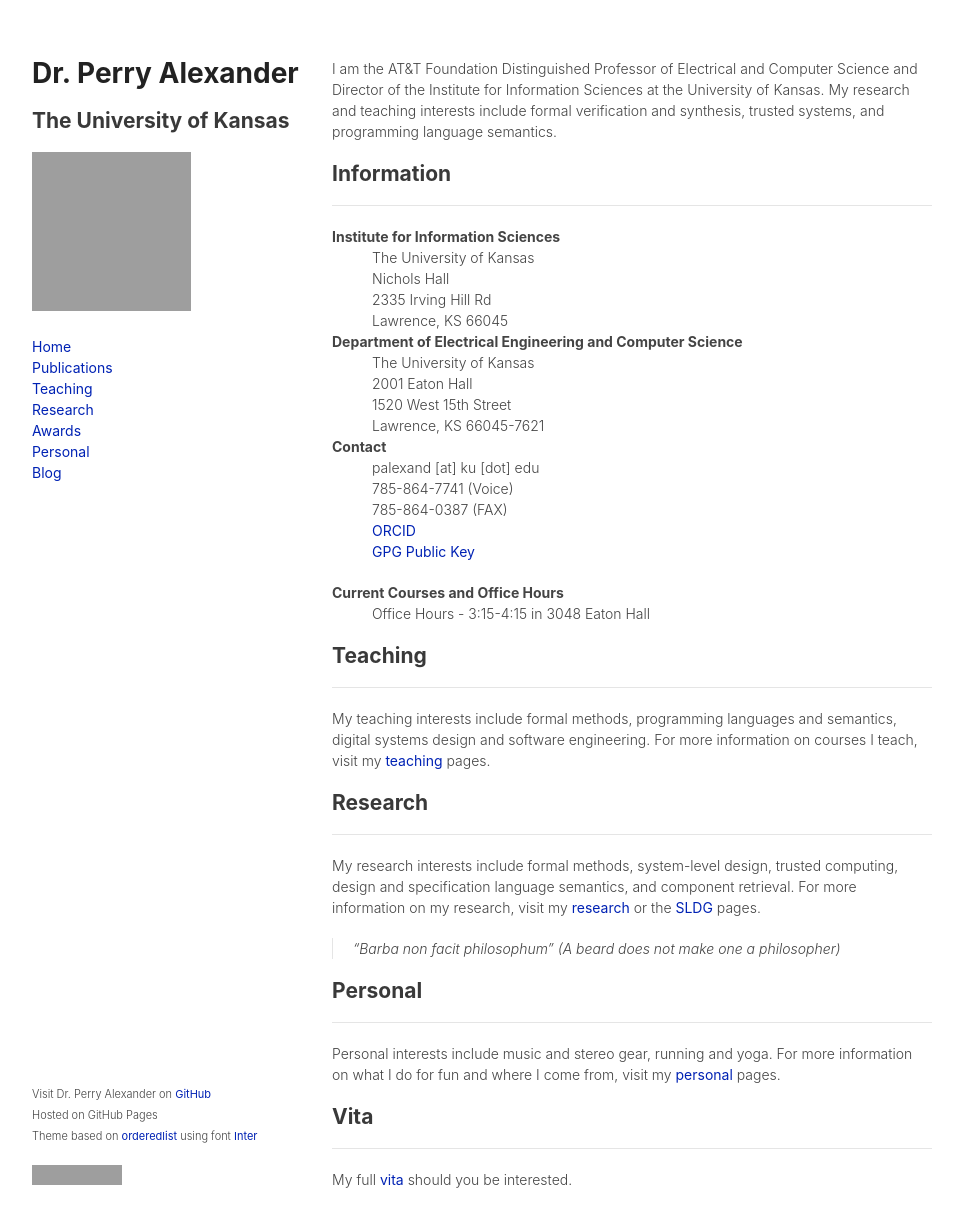
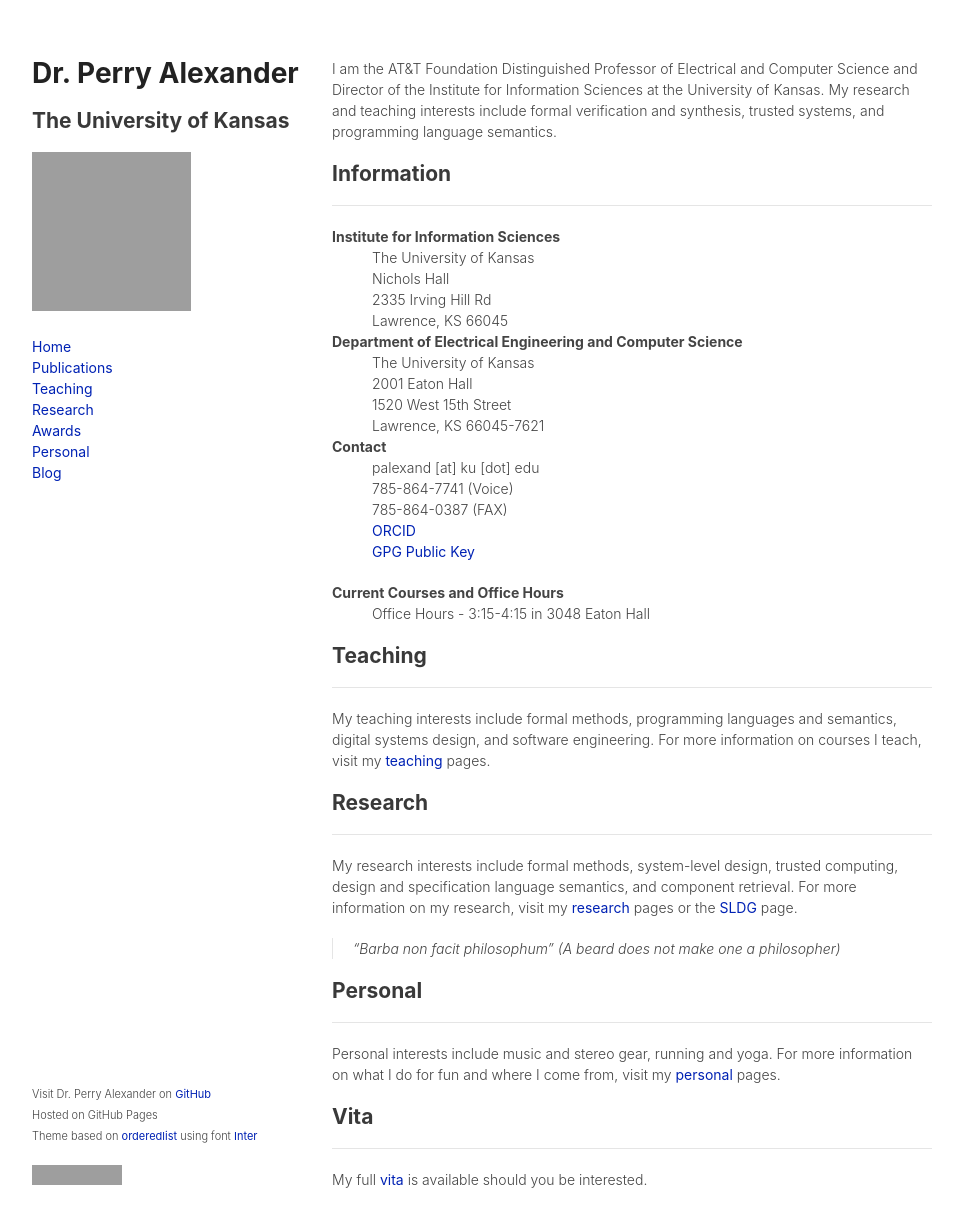
Before and after one commit to palexand/palexand.github.io, a Jekyll site: the page built from index.md, in a window 1280 px wide and 1260 px high. Shown: the top 1227 px of the window, without its empty margins (158-1121 px from the left). Built offline with Jekyll 4.4.1, drawn with Linux system fonts in a browser that asks for light colours; some web fonts are replaced; grey boxes are pictures that could not be loaded.

Commit message:
proofread and fix index.md
Fix SLDG link (http→https, pages→page), add Oxford comma in teaching
list, and complete sentence fragment in vita section.

Co-Authored-By: Claude Sonnet 4.6 <noreply@anthropic.com>

```diff
--- a/index.md
+++ b/index.md
@@ -48,7 +48,7 @@ Contact
 ---
 
 My teaching interests include formal methods, programming languages
-and semantics, digital systems design and software engineering. For
+and semantics, digital systems design, and software engineering. For
 more information on courses I teach, visit my [teaching](teaching)
 pages.
 
@@ -59,7 +59,7 @@ pages.
 My research interests include formal methods, system-level design,
 trusted computing, design and specification language semantics, and
 component retrieval. For more information on my research, visit my
-[research](research) or the [SLDG](http://ku-sldg.github.io) pages.
+[research](research) pages or the [SLDG](https://ku-sldg.github.io) page.
 
 > “Barba non facit philosophum” (A beard does not make one a philosopher)
 
@@ -75,5 +75,5 @@ my [personal](personal) pages.
 
 ---
 
-My full [vita]({{ site.baseurl }}/resources/vitae.pdf) should you be
+My full [vita]({{ site.baseurl }}/resources/vitae.pdf) is available should you be
 interested.
```
